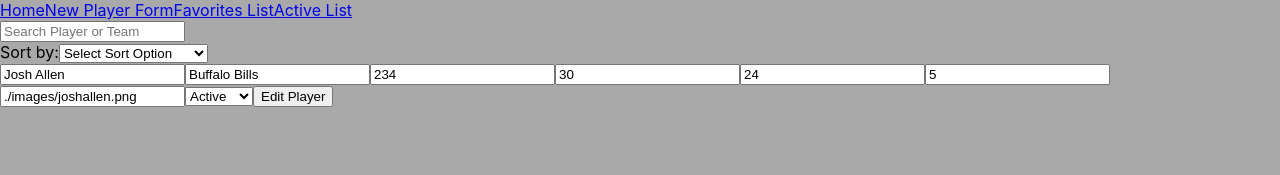
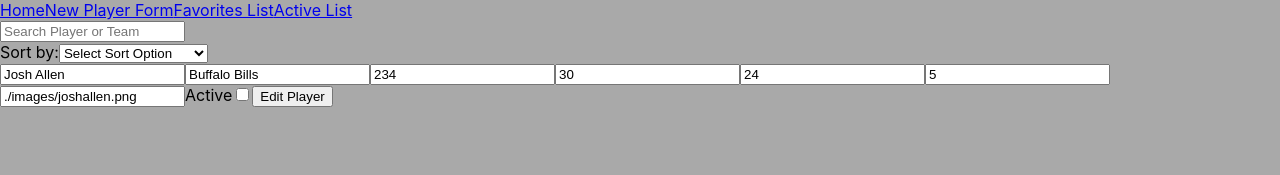
Before and after one commit to sassek70/Phase-2-Project, a React (Create React App) app in the folder qb-stat-tracker/: page /player/1/EditForm in a window 1280 px wide. Shown: the top 175 px of the page. Built offline with nearby package versions, Linux system fonts and the light colour scheme; data requests are answered from the project's data file.

Commit message:
added checkbox

```diff
--- a/qb-stat-tracker/src/components/EditPlayerForm.js
+++ b/qb-stat-tracker/src/components/EditPlayerForm.js
@@ -30,9 +30,9 @@
 
     const handleChange = (event) => {
         let { name, value, checked } = event.target
-        // if(event.target.type === "checkbox"){
-        //     value = checked ? "Active" : "Inactive"
-        // }
+        if(event.target.type === "checkbox"){
+            value = checked ? "Active" : "Inactive"
+        }
         setFormData((formData) => ({...formData, [name]: value}))
     }
 
@@ -52,14 +52,10 @@
             <input value={formData.ptouchdowns} type="number" name="ptouchdowns" placeholder="Rushing Touchdowns" onChange={handleChange}/>
             <input value={formData.completions} type="number" name="completions" placeholder="Completions Touchdowns" onChange={handleChange}/>
             <input value={formData.image} type="text" name="image" placeholder="Player's image" onChange={handleChange}/>
-            {/* <input type="checkbox" name="status" checked={formData.status === "Active"} onChange={handleChange}/> */}
-            <select name="status" placeholder="Player Status" defaultValue={formData.status} onChange={handleChange}>
-                <option value="Active" >Active</option>
-                <option value="Inactive" >Inactive</option>
-            </select>
+            <label htmlFor="checkbox">Active</label>
+            <input type="checkbox" name="status" checked={formData.status === "Active"} onChange={handleChange}/>
             <button type="submit">Edit Player</button>
         </form>
-        // <div>Hello {`${id}`}</div>
     )
 }
 
```
